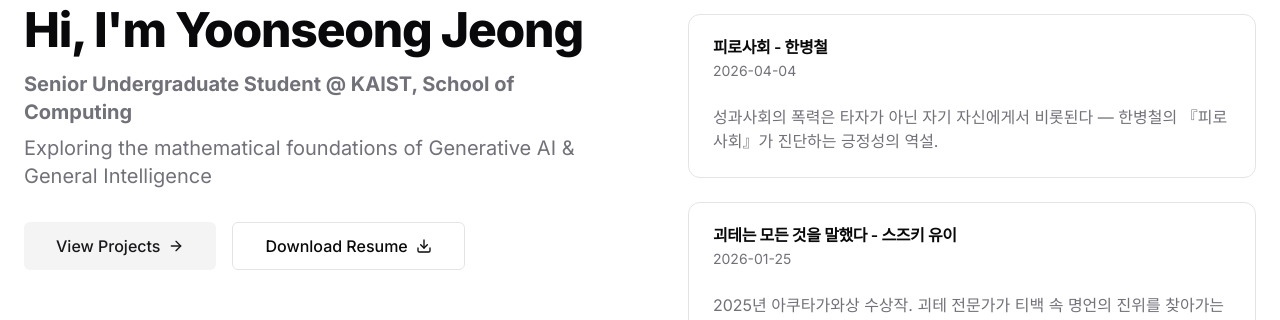
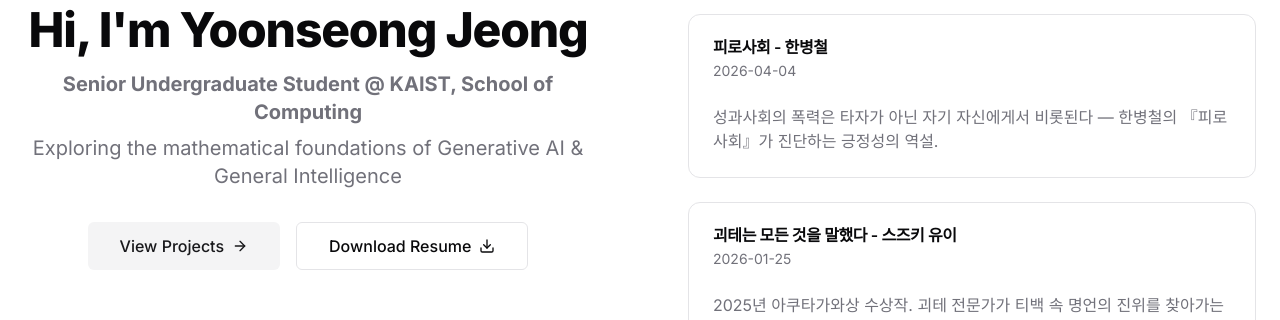
Before and after one commit to JYS1025/JYS1025.github.io, a Next.js app: page / in a window 1280 px wide. Shown: the part 473-793 px from the top of the page. Built offline with nearby package versions, Linux system fonts and the light colour scheme.

Commit message:
Center align hero column and refine brain shape with ellipse geometry

```diff
--- a/components/sections/hero.tsx
+++ b/components/sections/hero.tsx
@@ -20,7 +20,7 @@ export function Hero({ align = "center" }: HeroProps) {
                 "container mx-auto flex flex-col justify-center space-y-8",
                 align === "center"
                     ? "py-12 md:py-24 lg:py-32 items-center text-center min-h-[calc(100vh-4rem)]"
-                    : "py-0 items-start text-left"
+                    : "py-0 items-center text-center"
             )}
         >
             {align === "left" && (
@@ -47,10 +47,7 @@ export function Hero({ align = "center" }: HeroProps) {
                     initial={{ opacity: 0, y: 20 }}
                     animate={{ opacity: 1, y: 0 }}
                     transition={{ duration: 0.5, delay: align === "left" ? 0.4 : 0.2 }}
-                    className={cn(
-                        "max-w-[700px] text-muted-foreground md:text-xl",
-                        align === "center" && "mx-auto"
-                    )}
+                    className="max-w-[700px] text-muted-foreground md:text-xl mx-auto"
                 >
                     <span className="font-bold block mb-2">Senior Undergraduate Student @ KAIST, School of Computing</span>
                     Exploring the mathematical foundations of Generative AI & General Intelligence
@@ -60,10 +57,7 @@ export function Hero({ align = "center" }: HeroProps) {
                 initial={{ opacity: 0, y: 20 }}
                 animate={{ opacity: 1, y: 0 }}
                 transition={{ duration: 0.5, delay: align === "left" ? 0.6 : 0.4 }}
-                className={cn(
-                    "flex flex-col w-full space-y-4 sm:w-auto sm:flex-row sm:space-x-4 sm:space-y-0",
-                    align === "center" ? "items-center" : "items-start"
-                )}
+                className="flex flex-col w-full space-y-4 sm:w-auto sm:flex-row sm:space-x-4 sm:space-y-0 items-center justify-center"
             >
                 <Button asChild variant="secondary" size="lg" className="h-12 w-full sm:w-auto px-8 text-base">
                     <Link href="/projects">
--- a/components/ui/neural-network.tsx
+++ b/components/ui/neural-network.tsx
@@ -47,27 +47,27 @@ export function NeuralNetwork() {
         canvas.addEventListener("mousemove", handleMouseMove);
         canvas.addEventListener("mouseleave", handleMouseLeave);
 
-        // Helper function to define the brain mask using overlapping circles
+        // Helper function to define the brain mask using overlapping ellipses
         const isInsideBrain = (x: number, y: number, w: number, h: number) => {
             const minDim = Math.min(w, h);
 
-            const circles = [
-                // Main Cerebrum
-                { cx: w * 0.5, cy: h * 0.45, r: minDim * 0.35 },
-                // Frontal Lobe (Left)
-                { cx: w * 0.5 - minDim * 0.2, cy: h * 0.5, r: minDim * 0.22 },
-                // Occipital Lobe (Right)
-                { cx: w * 0.5 + minDim * 0.2, cy: h * 0.5, r: minDim * 0.22 },
+            const ellipses = [
+                // Main Cerebrum (Large top dome)
+                { cx: w * 0.5, cy: h * 0.42, rx: minDim * 0.36, ry: minDim * 0.28 },
+                // Frontal Lobe (Left bulge)
+                { cx: w * 0.5 - minDim * 0.18, cy: h * 0.52, rx: minDim * 0.18, ry: minDim * 0.14 },
+                // Occipital Lobe (Right bulge)
+                { cx: w * 0.5 + minDim * 0.22, cy: h * 0.52, rx: minDim * 0.16, ry: minDim * 0.14 },
                 // Cerebellum (Bottom Right)
-                { cx: w * 0.5 + minDim * 0.15, cy: h * 0.65, r: minDim * 0.18 },
-                // Brain Stem area (Bottom Center)
-                { cx: w * 0.5, cy: h * 0.65, r: minDim * 0.15 },
+                { cx: w * 0.5 + minDim * 0.15, cy: h * 0.68, rx: minDim * 0.12, ry: minDim * 0.08 },
+                // Brain Stem (Bottom center-left)
+                { cx: w * 0.5 - minDim * 0.02, cy: h * 0.72, rx: minDim * 0.05, ry: minDim * 0.10 },
             ];
 
-            return circles.some(c => {
-                const dx = x - c.cx;
-                const dy = y - c.cy;
-                return Math.sqrt(dx * dx + dy * dy) <= c.r;
+            return ellipses.some(e => {
+                const dx = x - e.cx;
+                const dy = y - e.cy;
+                return (dx * dx) / (e.rx * e.rx) + (dy * dy) / (e.ry * e.ry) <= 1;
             });
         };
 
```
